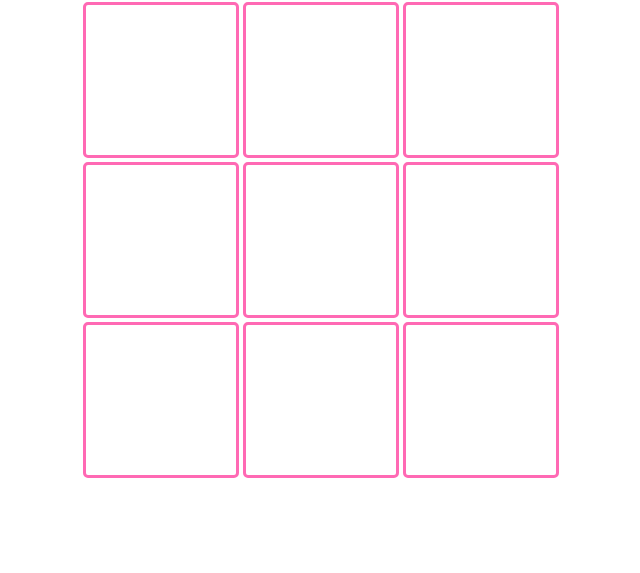
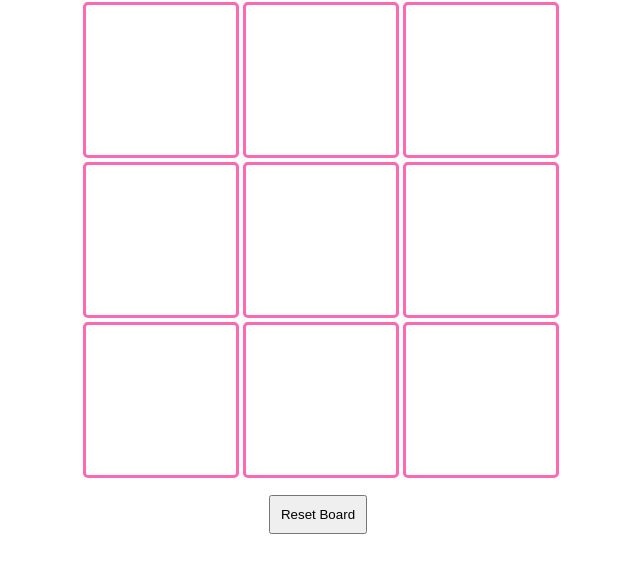
Before and after one commit to Morphius22/tic-tac-toe, a plain HTML site: page index.html in a window 1280 px wide. Shown: the part 101-674 px from the top of the page, without its empty margins (322-962 px from the left). Drawn offline with Linux system fonts and the light colour scheme; files that its build step writes are made by us from their sources; files whose address does not match are found by name.

Commit message:
added reset board button

```diff
--- a/index.html
+++ b/index.html
@@ -20,5 +20,9 @@
 
         </div>
     </div>
+
+    <div class = "reset">
+        <button id = "reset">Reset Board</button>
+    </div>
 </body>
 </html>
--- a/logic.js
+++ b/logic.js
@@ -34,9 +34,7 @@ const gameBoard = (() => {
     };
 
     const eraseSymbols = () => {
-        allSymbols = document.querySelectorAll('.symbol');
-        console.log(allSymbols)
-        allSymbols.forEach(item => item.remove());
+        document.querySelectorAll('.symbol').forEach(item => item.remove());
     }
 
     const updateBoard = () => {
@@ -50,27 +48,6 @@ const gameBoard = (() => {
             })
         });
     };
-
-
-    // const updateBoard {
-
-    // }
-
-    // const displaySymbols = (board) => {
-    //     boardDivs = document.querySelectorAll('.square');
-    //     boardDivs.forEach((div, i) => {
-    //         //if the current loop matches the data attribute of the array position, then add symbol. If not, continue.
-    //         if () {
-    //             //place symbol into the div
-    //             const placeSymbol = document.createElement('p');
-    //             placeSymbol.textContent = board.index;
-    //             placeSymbol.classList.add('symbol');
-    //             div.appendChild(placeSymbol);
-    //         } else () {
-    //             continue
-    //         }
-    //     })
-    // }
 
     return {
         displayBoard,
--- a/styles.css
+++ b/styles.css
@@ -26,3 +26,12 @@ h1 {
     border: 3px solid hotpink;
     border-radius: 5px;
 }
+
+.reset {
+    text-align: center;
+    margin-top: 20px;
+}
+
+#reset {
+    padding: 10px 10px;
+}
```
